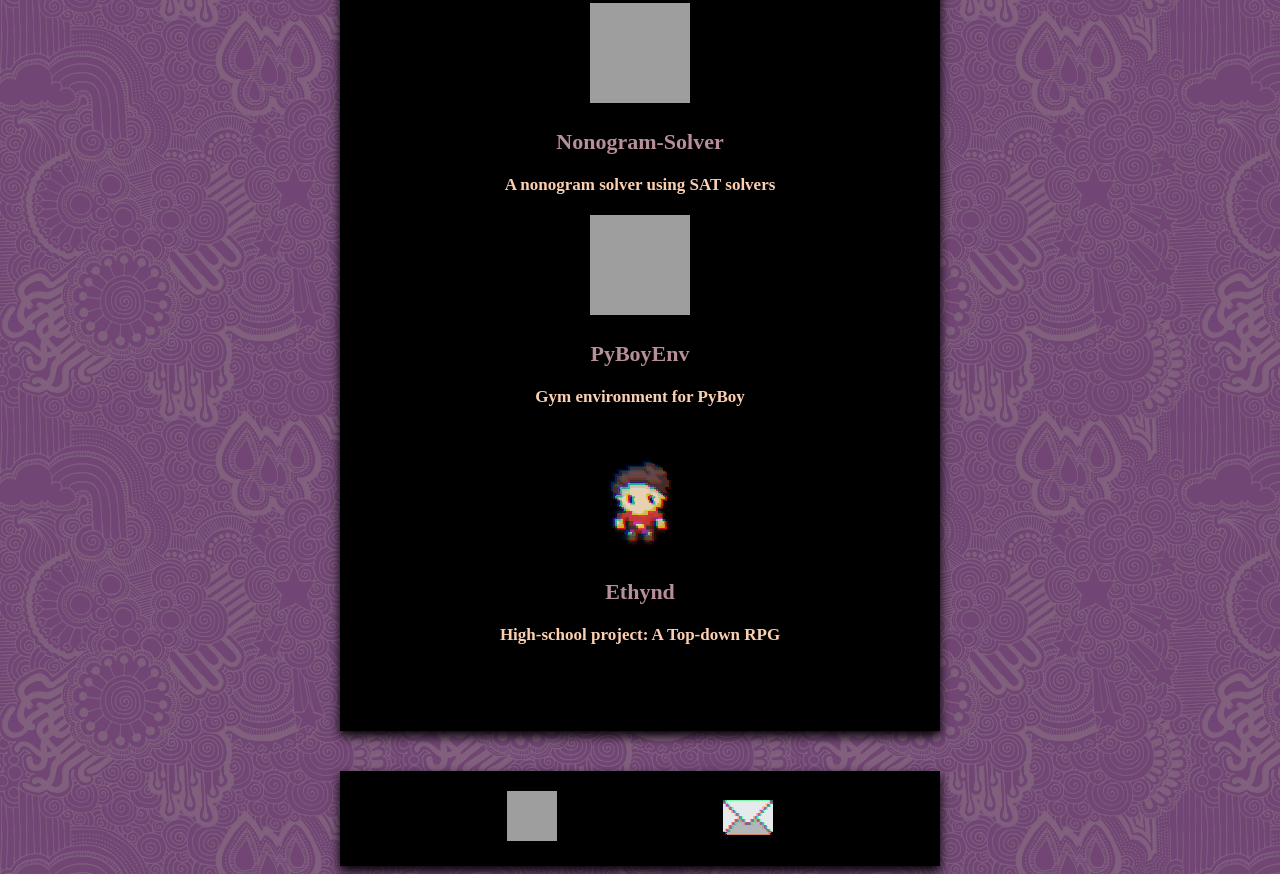
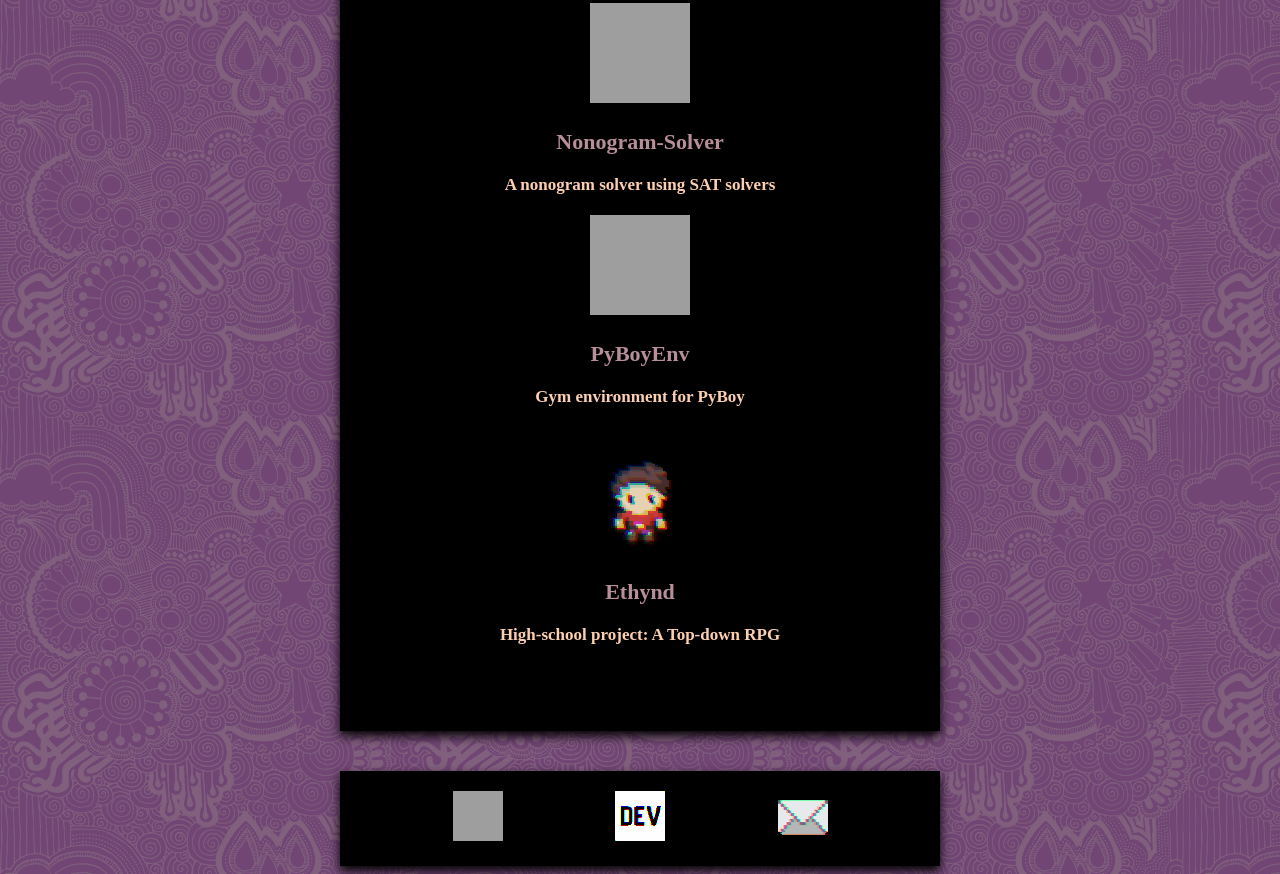
Before and after one commit to kugge/kugge.github.io, a plain HTML site: page index.html in a window 1280 px wide. Shown: the part 768-1642 px from the top of the page. Drawn offline with Linux system fonts and the light colour scheme; grey boxes are pictures that could not be loaded.

Commit message:
Update index.html

```diff
--- a/index.html
+++ b/index.html
@@ -47,6 +47,9 @@
       <a href="https://github.com/Kugge" target="_blank">
          <img src="github.gif" alt="Github Logo" width="50" height="50">
       </a>
+      <a href="https://dev.to/kugge" target="_blank">
+         <img src="devto.gif" alt="Dev.to Logo" width="50" height="50">
+      </a>
       <a href="mailto:kugge.dev@gmail.com" target="_blank">
          <img src="mail.gif" alt="Mail Logo" width="50" height="50">
       </a>
```
